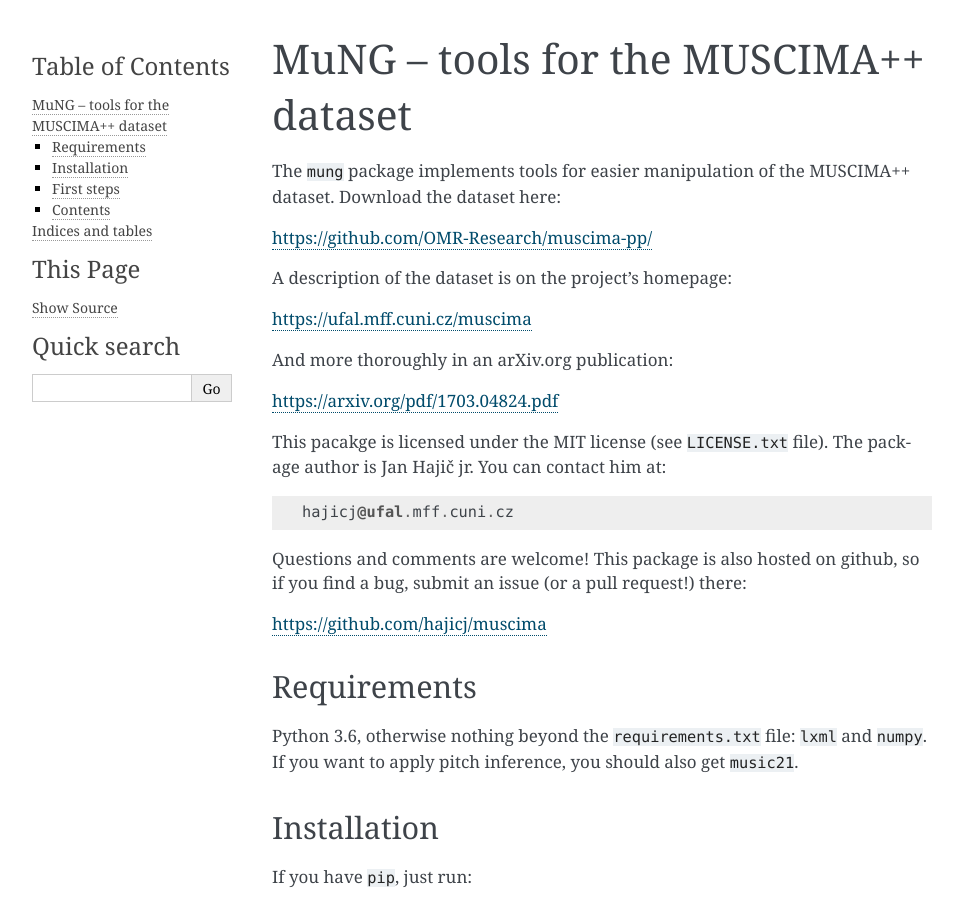
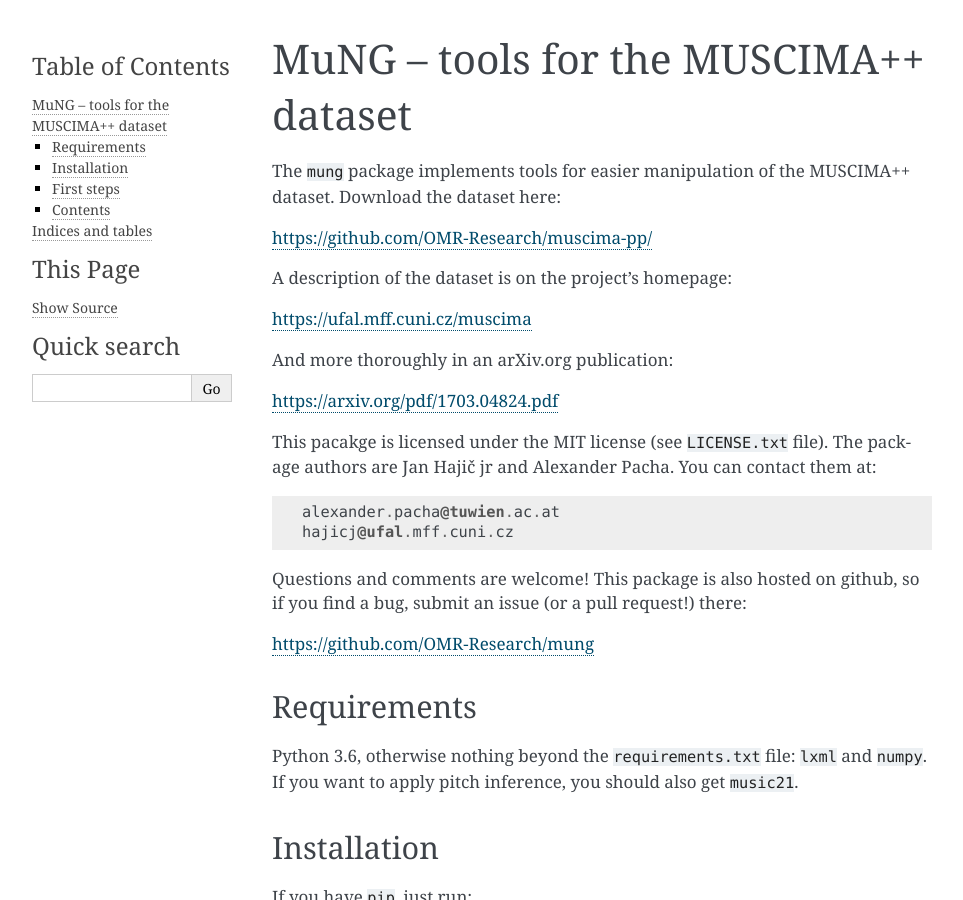
Before and after one commit to OMR-Research/mung, a Sphinx documentation site: the page built from doc/index.rst, in a window 1280 px wide and 900 px high. Shown: the whole window, without its empty margins (148-1111 px from the left). Built offline with Sphinx 7.4.7, drawn with Linux system fonts in a browser that asks for light colours; pages that are not in the unit, such as notebooks, are missing from menus.

Commit message:
Changing more information in documentation

```diff
--- a/doc/index.rst
+++ b/doc/index.rst
@@ -20,14 +20,15 @@ And more thoroughly in an arXiv.org publication:
 `<https://arxiv.org/pdf/1703.04824.pdf>`_
 
 This pacakge is licensed under the MIT license (see ``LICENSE.txt`` file).
-The package author is Jan Hajič jr. You can contact him at::
+The package authors are Jan Hajič jr and Alexander Pacha. You can contact them at::
 
+  alexander.pacha@tuwien.ac.at
   hajicj@ufal.mff.cuni.cz
 
 Questions and comments are welcome! This package is also hosted on github,
 so if you find a bug, submit an issue (or a pull request!) there:
 
-`<https://github.com/hajicj/muscima>`_
+`<https://github.com/OMR-Research/mung>`_
 
 
 Requirements
--- a/setup.py
+++ b/setup.py
@@ -44,7 +44,7 @@ setup(
     author='Jan Hajič jr. and Alexander Pacha',
     install_requires=['numpy>=1.11.1',
                       'lxml>=3.6.4'],
-    author_email='hajicj@ufal.mff.cuni.cz',
+    author_email='alexander.pacha@tuwien.ac.at',
     description='Tools for the Music Notation Graph representation of music notation, used primarily for optical music recognition.',
     long_description=get_long_description(),
     long_description_content_type="text/markdown",
```
